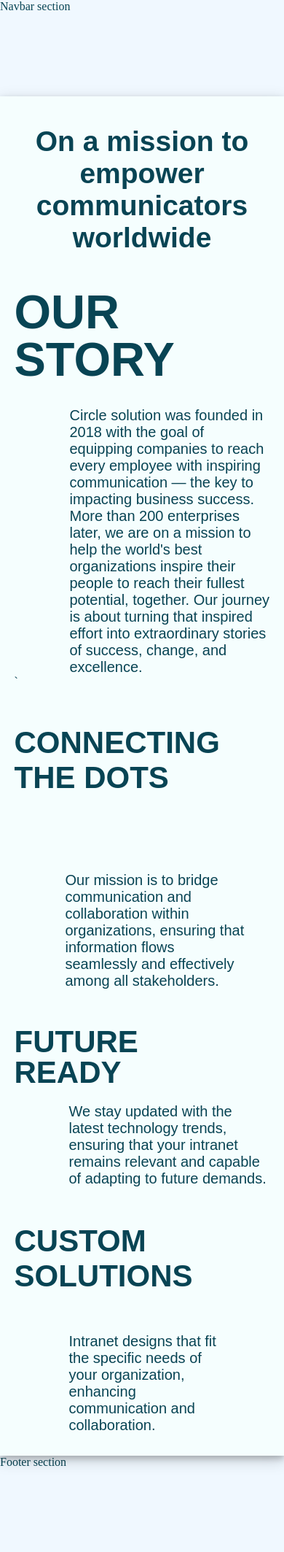
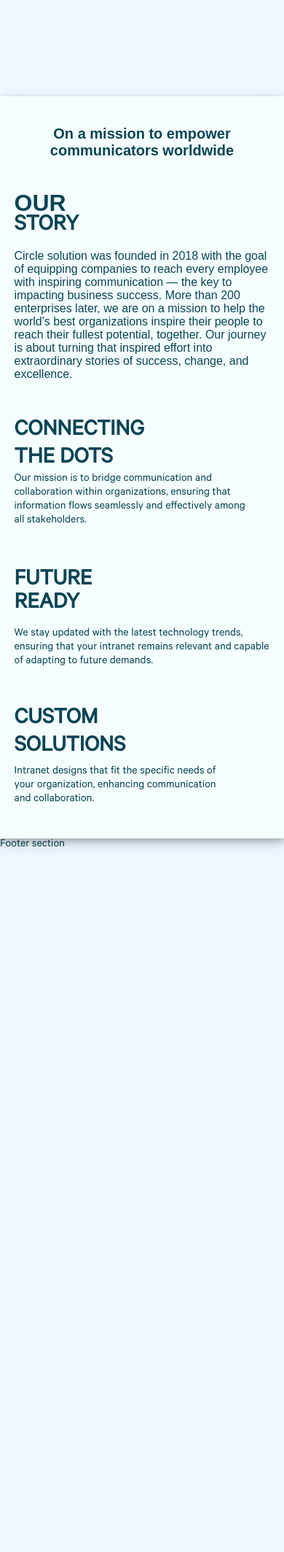
Before and after one commit to Milana-tech/Circle-Solutions-Group-IT1B, a PHP site: page /Milana-tech-Circle-Solutions-Group-IT1B/pages/about-us.html in a window 390 px wide. Shown: the whole page at 73% size. After the commit the page ends 1162 px from the top, so only its background shows below. Run offline with PHP 8.4, Linux system fonts and the light colour scheme.

Commit message:
Fixed lines of code

```diff
--- a/root/css/about.css
+++ b/root/css/about.css
@@ -1,17 +1,10 @@
-* {
-    box-sizing: border-box;
-  }
-
 body {
     margin: 0;
-    display: grid;
-    grid-template-columns: 1fr 3fr 1fr;
     background-color: black;
     color: rgb(8, 68, 84);
 }
 
 .main {
-    grid-column: 2 / 3;
     width: 100%;
     background-color: white;
 }
@@ -32,7 +25,7 @@ body {
     margin-left: auto;
     margin-right: auto;
     position: relative;
-    bottom: 5.8em;
+    bottom: 9.8em;
     font-family: sans-serif;
     padding-top: 40px;
     box-shadow: 0 4px 8px 0 rgba(0, 0, 0, 0.2), 0 6px 20px 0 rgba(0, 0, 0, 0.19);
@@ -46,7 +39,6 @@ body {
     margin-right: auto;
     font-family: sans-serif;
     font-weight: bolder;
-
 }
 
 .about-info {
@@ -62,7 +54,7 @@ body {
 }
 
 .OS {
-    font-size: 75px;
+    font-size: 125px;
     line-height: 0px;
     padding-top: 90px;
     font-family: sans-serif;
@@ -70,7 +62,7 @@ body {
 }
 
 .OS-info1 {
-    font-size: 20px;
+    font-size: 30px;
     padding-left: 76px;
     font-family: sans-serif;
 }
@@ -81,12 +73,12 @@ body {
 }
 
 .ctd-info2 {
-    font-size: 20px;
+    font-size: 30px;
     padding-right: 33px;
 }
 
 .ctd {
-    font-size: 42px;
+    font-size: 70px;
     font-weight: bolder;
 }
 
@@ -96,7 +88,7 @@ body {
 }
 
 .FR {
-    font-size: 42px;
+    font-size: 70px;
     line-height: 0px;
     font-weight: bolder;
     padding-top: 22px;
@@ -104,18 +96,17 @@ body {
 
 .FR-info3 {
     padding-left: 163px;
-    font-size: 20px;
+    font-size: 30px;
 }
 
 .cs-section {
-    font-size: 20px;
     padding-top: 50px;
     padding-bottom: 30px;
     display: flex;
 }
 
 .cs {
-    font-size: 42px;
+    font-size: 70px;
     font-weight: bolder;
     padding-top: 0px;
     padding-right: 30px;
@@ -124,7 +115,7 @@ body {
 .cs-info4 {
     padding-top: 6px;
     padding-right: 60px;
-
+    font-size: 30px;
 }
 
 .footer {
@@ -132,16 +123,7 @@ body {
     background-color: aliceblue;
 }
 
-@media only screen and (max-width: 1550px) {
-    .main {
-        grid-column: 1 / 4;
-      }
-  }
-
-
-  @media only screen and (max-width: 768px) {
-
-
+@media only screen and (max-width: 1230px) {
     .main {
         width: 100%;
       }
@@ -157,14 +139,13 @@ body {
 
     .aboutheader {
         width: 100%;
+        font-size: 20px;
     }
-
 
     .about-info {
         width: 90%;
         margin-left: auto;
         margin-right: auto;
-
     }
 
     .OS-section {
@@ -174,11 +155,14 @@ body {
 
     .OS {
         font-size: 65px;
-        padding-top: 30px;
+        padding-top: 10px;
+        font-size: 32px;
     }
 
     .OS-info1 {
         font-family: sans-serif;
+        font-size: 16px;
+        padding-left: 0px;
     }
 
     .ctd-section {
@@ -189,13 +173,16 @@ body {
 
     .ctd-info2 {
         padding-left: 70px;
-        padding-top: 20px;
+        font-size: 16px;
+        padding-left: 0px;
     }
 
     .ctd {
         display: grid;
         grid-template-columns: 2fr 1fr 1fr;
         grid-row: 1 / 2;
+        margin-bottom: auto;
+        font-size: 32px;
     }
 
     .FR-section {
@@ -204,11 +191,13 @@ body {
     }
 
     .FR {
-
+        font-size: 32px;
     }
 
     .FR-info3 {
         padding-left: 75px;
+        padding-left: 0px;
+        font-size: 16px;
     }
 
     .cs-section {
@@ -223,9 +212,12 @@ body {
         grid-row: 1 / 2;
         display: grid;
         grid-template-columns: 2fr 1fr 1fr;
+        font-size: 32px;
     }
 
     .cs-info4 {
         padding-left: 75px;
+        padding-left: 0px;
+        font-size: 16px;
     }
   }
--- a/root/pages/about-us.html
+++ b/root/pages/about-us.html
@@ -4,12 +4,15 @@
     <meta charset="UTF-8">
     <meta name="viewport" content="width=device-width, initial-scale=1.0">
     <title>Document</title>
+    <link rel="stylesheet" href="../css/global.css">
     <link rel="stylesheet" href="../css/about.css">
 </head>
 <body>
     <div class="main">
         <section class="navbar">
-            Navbar section
+            <?php
+                include "../sections/header.html";
+            ?>
         </section>
         <div class="img-bg">
             <img src="/Milana-tech-Circle-Solutions-Group-IT1B/root/images/Screenshot 2024-10-11 204828.png" alt="" class="img-bg">
@@ -29,7 +32,7 @@
                     <div class="OS-info1">
                         Circle solution was founded in 2018 with the goal of equipping companies to reach every employee with inspiring communication — the key to impacting business success. More than 200 enterprises later, we are on a mission to help the world's best organizations inspire their people to reach their fullest potential, together. Our journey is about turning that inspired effort into extraordinary stories of success, change, and excellence.
                     </div>
-                `</div>
+                </div>
                 <div class="ctd-section">
                     <div class="ctd-info2">
                             Our mission is to bridge communication and collaboration within organizations, ensuring that information flows seamlessly and effectively among all stakeholders.
@@ -56,6 +59,7 @@
                 </div>
                 </div>
             </div>
+        </div>
         <div class="footer">
             Footer section
         </div>
```
Also changed, not shown: root/css/workspace.css (+37 -0 lines). Lines whose indentation alone changed are shown as unchanged.
